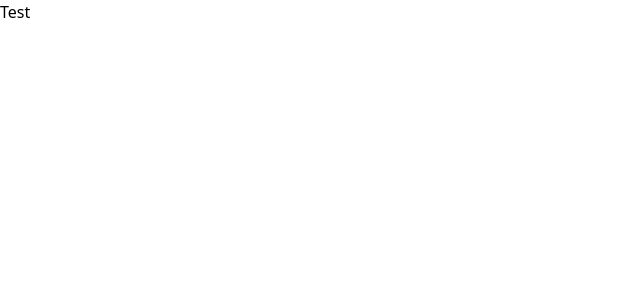
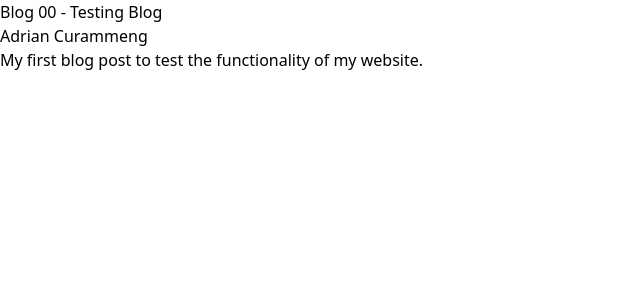
Before and after one commit to adrians-sky/adrians-sky.io, a Next.js app: page /blogs in a window 1280 px wide. Shown: the top 300 px of the page, without its empty margins (0-640 px from the left). Built offline with nearby package versions, Linux system fonts and the light colour scheme.

Commit message:
blogs: created test blog page and blog post list

```diff
--- a/src/app/blogs/page.tsx
+++ b/src/app/blogs/page.tsx
@@ -1,9 +1,21 @@
 import { getPosts } from "@/blogs/posts";
+import BlogEntry from "@/components/blogEntry";
 
-export default function Blogs() {
-    getPosts();
+
+export default async function Blogs() {
+    // Retrieve a list of posts
+    const posts = getPosts();
+
+    //
+    // TODO:
+    // - Style this page.
+    //
 
     return (
-        <h1>Test</h1>
+        <>
+            {posts.map((post) => (
+                <BlogEntry key={post.data.id} post={post}/>
+            ))}
+        </>
     );
-};
+}
--- a/src/blogs/posts.js
+++ b/src/blogs/posts.js
@@ -2,18 +2,21 @@ const fs = require("fs");
 import path from "path";
 import matter from "gray-matter";
 
-export async function getPosts() {
-    const postsDirectory = path.join(process.cwd(), "src", "blogs", "posts");
-    const blogs = await fs.promises.readdir(postsDirectory);
-    console.log(blogs);
+const postsDirectory = path.join(process.cwd(), "src", "blogs", "posts");
 
-    //
-    // TODO: Implement this:
-    //
-    //        const filePath = path.join(postsDirectory, file);
-    //        const fileContent = fs.readFileSync(filePath, "utf8");
-    //        const content = matter(fileContent);
-    //
+export function getPosts() {
+    // Get all blog files
+    const files = fs.readdirSync(postsDirectory);
+
+    // Extract blog file data
+    const posts = files.map((file) => {
+        const filePath = path.join(postsDirectory, file);
+        const fileContents = fs.readFileSync(filePath, "utf8");
+        const matterContent = matter(fileContents);
+        return matterContent;
+    });
+
+    return posts;
 }
 
 export function getPost(id) {
--- /dev/null
+++ b/src/components/blogEntry.tsx
@@ -0,0 +1,17 @@
+import Link from "next/link";
+
+export default function BlogEntry({ post }) {
+
+    //
+    // TODO:
+    // - Style this page.
+    //
+
+    return (
+        <div>
+            <Link href={"blogs/" + post.data.id}>{post.data.header}</Link>
+            <p>{post.data.author}</p>
+            <p>{post.data.description}</p>
+        </div>
+    );
+}
--- a/tsconfig.json
+++ b/tsconfig.json
@@ -20,7 +20,8 @@
     ],
     "baseUrl": "src/",
     "paths": {
-        "@/blogs/*": ["blogs/*"]
+        "@/blogs/*": ["blogs/*"],
+        "@/components/*": ["components/*"]
     }
   },
   "include": ["next-env.d.ts", "**/*.ts", "**/*.tsx", ".next/types/**/*.ts"],
```
